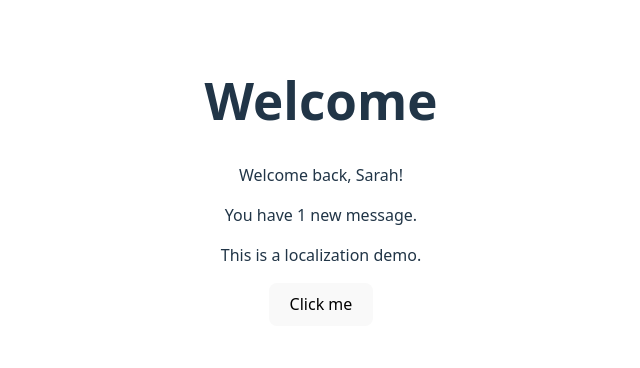
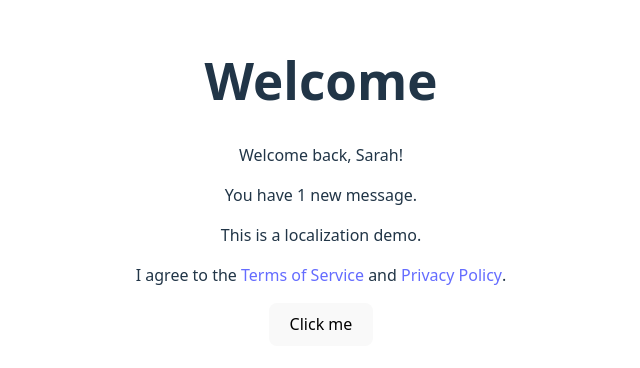
Before and after one commit to nkavt-onthegosystems/react-localization-demo, a React (Vite) app: page / in a window 1280 px wide. Shown: the part 218-586 px from the top of the page, without its empty margins (319-959 px from the left). Built offline with nearby package versions, Linux system fonts and the light colour scheme.

Commit message:
Trans Component: Adding Formatting and Links

```diff
--- a/src/App.tsx
+++ b/src/App.tsx
@@ -1,10 +1,10 @@
 import { useState } from 'react';
 import './App.css'
-import { useTranslation } from 'react-i18next';
+import { Trans, useTranslation } from 'react-i18next';
 
 function App() {
   const { t } = useTranslation();
-  const user = { firstName: 'Sarah' };
+  const user = { firstName: "Sarah" };
   const [messageCount, setMessageCount] = useState<number>(1);
 
   const handleIncrement = () => {
@@ -13,14 +13,23 @@ function App() {
 
   return (
     <div>
-      <h1>{t('welcome')}</h1>
-      <p>{t('userGreeting', { firstName: user.firstName })}</p>
-      <p>{t('newMessages', { count: messageCount })}</p>
-      <p>{t('description')}</p>
-      <button onClick={handleIncrement}>{t('clickMe')}</button>
+      <h1>{t("welcome")}</h1>
+      <p>{t("userGreeting", { firstName: user.firstName })}</p>
+      <p>{t("newMessages", { count: messageCount })}</p>
+      <p>{t("description")}</p>
+
+      <p>
+        <Trans i18nKey="termsText">
+          I agree to the <a href="/terms">Terms of Service</a> and
+          <a href="/privacy">Privacy Policy</a>.
+        </Trans>
+      </p>
+
+      <button onClick={handleIncrement}>{t("clickMe")}</button>
     </div>
   );
 }
 
 
+
 export default App;
--- a/src/i18n/locales/en.json
+++ b/src/i18n/locales/en.json
@@ -1,8 +1,9 @@
 {
-    "welcome": "Welcome",
-    "userGreeting": "Welcome back, {{firstName}}!",
-    "description": "This is a localization demo.",
-    "clickMe": "Click me",
-    "newMessages_one": "You have {{count}} new message.",
-    "newMessages_other": "You have {{count}} new messages."
-  }
+  "welcome": "Welcome",
+  "userGreeting": "Welcome back, {{firstName}}!",
+  "newMessages_one": "You have {{count}} new message.",
+  "newMessages_other": "You have {{count}} new messages.",
+  "description": "This is a localization demo.",
+  "termsText": "I agree to the <1>Terms of Service</1> and <3>Privacy Policy</3>.",
+  "clickMe": "Click me"
+}
```
